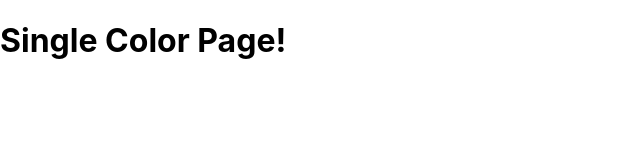
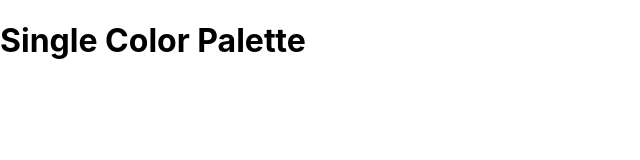
Before and after one commit to KouroshGsaffar/Udemy--The-Modern-React-Bootcamp, a React (Create React App) app in the folder 24. Massive Color Project/color-project/: page /palette/flat-ui-colors-american/americanriver in a window 1280 px wide. Shown: the top 160 px of the page, without its empty margins (0-640 px from the left). Built offline with nearby package versions, Linux system fonts and the light colour scheme.

Commit message:
Add SingleColorPalette and Link

```diff
--- a/24. Massive Color Project/color-project/src/App.js
+++ b/24. Massive Color Project/color-project/src/App.js
@@ -1,11 +1,11 @@
 import React, { Component } from 'react'
-
 import './App.css';
 import Palette from './Palette';
 import { Route, Switch } from 'react-router-dom'
 import seedColors from './seedColors';
 import { generatePalette } from "./colorHelpers";
 import PaletteList from './PaletteList';
+import SingleColorPalette from './SingleColorPalette';
 
 
 class App extends Component {
@@ -20,7 +20,7 @@
         <Route exact path='/' render={(routeProps) => <PaletteList palettes={seedColors} {...routeProps} />} />
         <Route exact path='/palette/:id' render={(routeProps) => <Palette
           palette={generatePalette(this.findPallete(routeProps.match.params.id))} />} />
-        <Route exact path='/palette/:paletteId/:colorId' render={() => <h1>Single Color Page!</h1>} />
+        <Route exact path='/palette/:paletteId/:colorId' render={() => <SingleColorPalette />} />
       </Switch>
     );
   }
--- a/24. Massive Color Project/color-project/src/ColorBox.js
+++ b/24. Massive Color Project/color-project/src/ColorBox.js
@@ -18,7 +18,7 @@
         })
     }
     render() {
-        const { background, name } = this.props;
+        const { background, name, paletteId, id, moreUrl } = this.props;
         const { copied } = this.state;
         return (
             <CopyToClipboard text={background} onCopy={this.changeCopyState}>
@@ -34,7 +34,7 @@
                         </div>
                         <button className='copy-button'>Copy</button>
                     </div>
-                    <Link to='/' onClick={(e) => e.stopPropagation()}>
+                    <Link to={moreUrl} onClick={(e) => e.stopPropagation()}>
                         <span className='see-more'>More</span>
                     </Link>
                 </div>
--- a/24. Massive Color Project/color-project/src/Palette.js
+++ b/24. Massive Color Project/color-project/src/Palette.js
@@ -17,10 +17,10 @@
         this.setState({ format: val })
     }
     render() {
-        const { colors, paletteName, emoji } = this.props.palette;
+        const { colors, paletteName, emoji, id } = this.props.palette;
         const { level, format } = this.state;
         const colorBoxes = colors[level].map(color => (
-            <ColorBox background={color[format]} name={color.name} key={color.id} />
+            <ColorBox background={color[format]} name={color.name} key={color.id} id={color.id} paletteId={id} moreUrl={`/palette/${id}/${color.id}`} />
         ))
         return (
             <div className='Palette'>
--- /dev/null
+++ b/24. Massive Color Project/color-project/src/SingleColorPalette.js
@@ -0,0 +1,12 @@
+import React, { Component } from 'react'
+
+class SingleColorPalette extends Component {
+    render() {
+        return (
+            <div>
+                <h1>Single Color Palette</h1>
+            </div>
+        )
+    }
+}
+export default SingleColorPalette;
```
